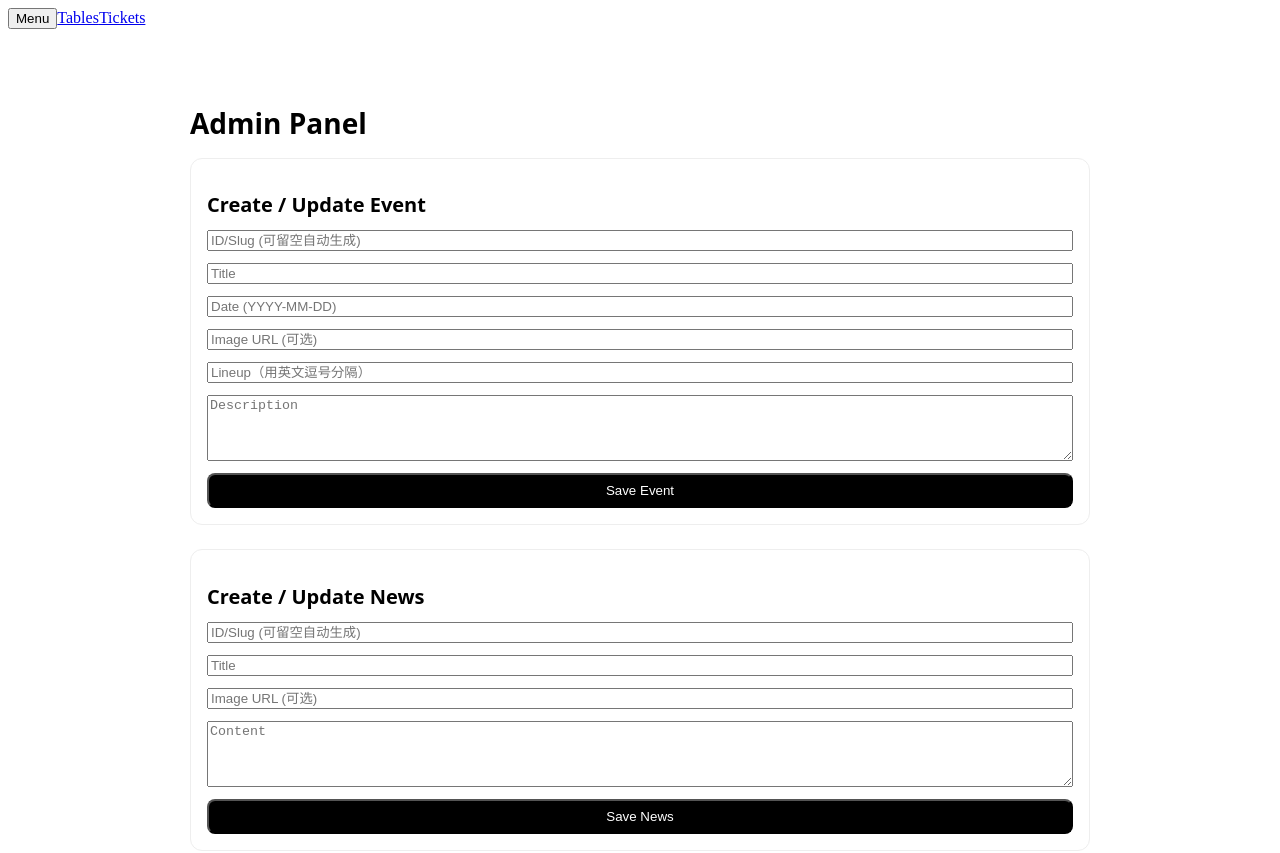
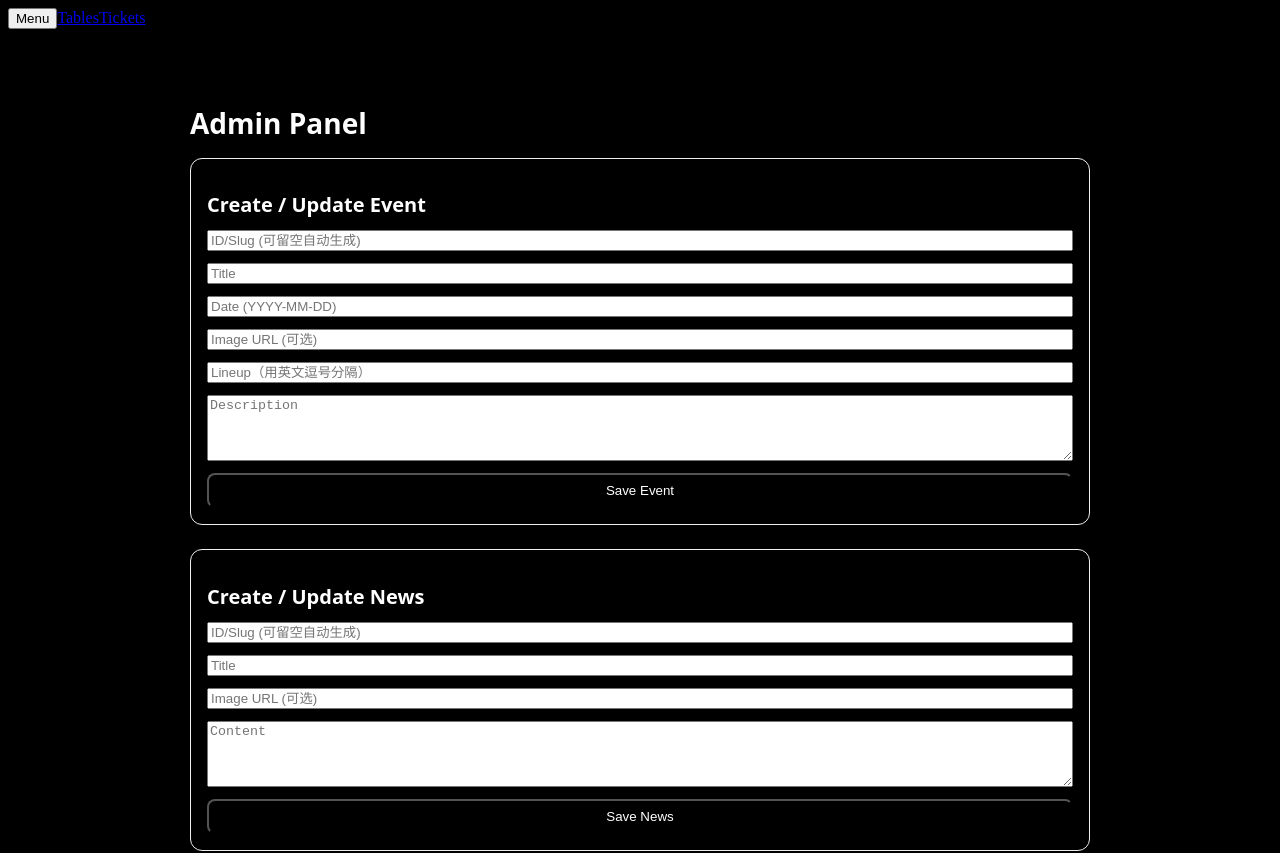
Before and after one commit to bojianlee19-design/club5, a Next.js app: page /admin in a window 1280 px wide. Shown: the top 853 px of the page. Built offline with nearby package versions, Linux system fonts and the light colour scheme.

Commit message:
Update globals.css

```diff
--- a/app/globals.css
+++ b/app/globals.css
@@ -8,3 +8,13 @@
   animation-timing-function: linear;
   animation-iteration-count: infinite;
 }
+/* ===== AutoScroller 动画（无 styled-jsx，无 client-only） ===== */
+@keyframes hc-marquee {
+  0%   { transform: translateX(0%); }
+  100% { transform: translateX(-50%); }
+}
+.animate-marquee { animation: hc-marquee 28s linear infinite; }
+.pause-on-hover:hover .animate-marquee { animation-play-state: paused; }
+
+/* 页面总体深色背景兜底（若外层丢失 class 也能覆盖） */
+html, body { background-color: #000; color: #fff; }
```
